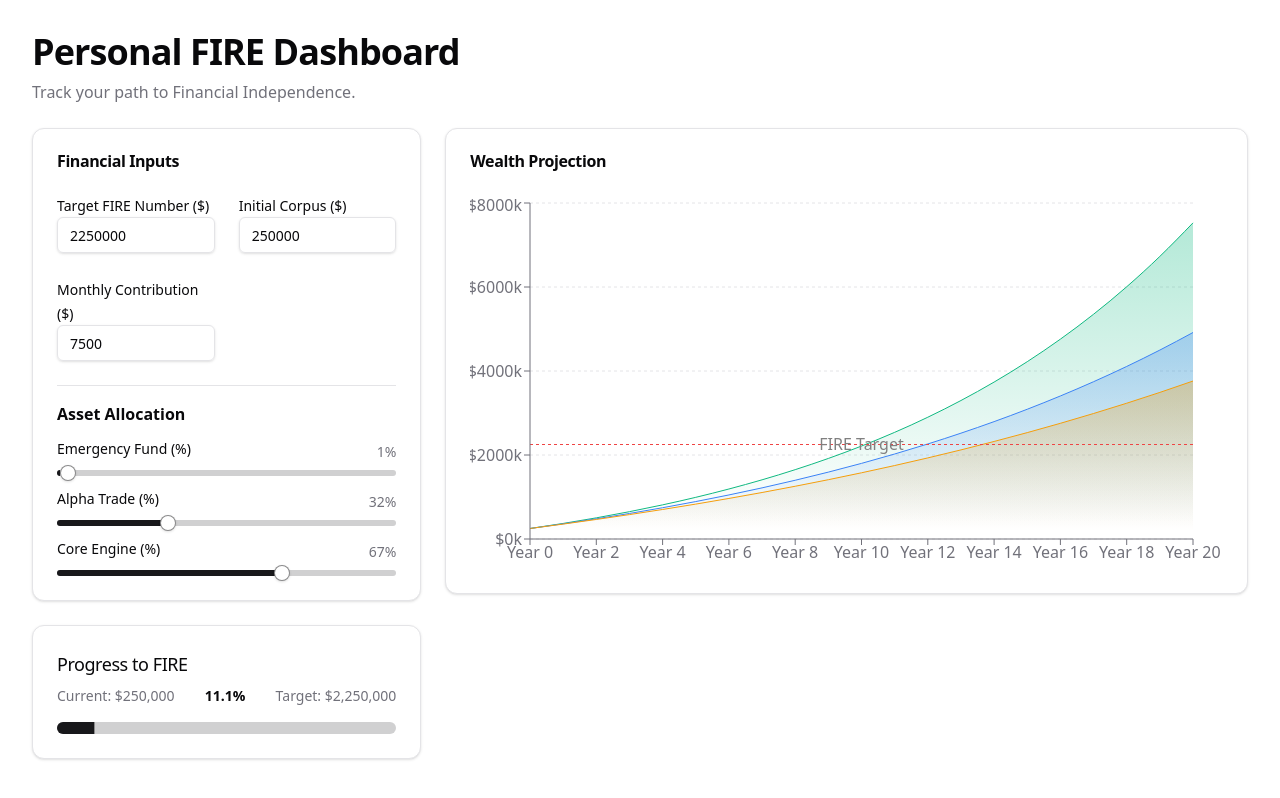
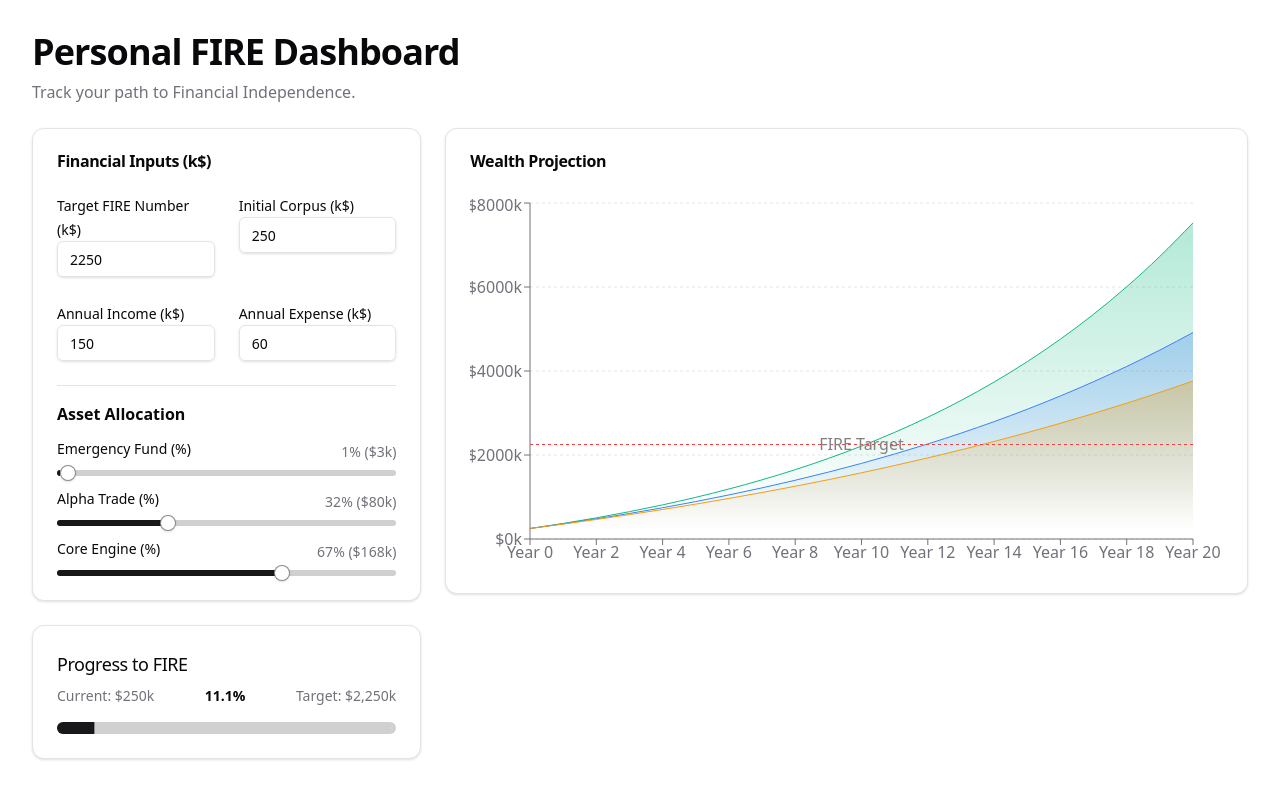
Before and after one commit to shadowlanes/fiery, a React (Vite) app: page / in a window 1280 px wide. Built offline with nearby package versions, Linux system fonts and the light colour scheme.

Commit message:
feat: Standardize financial inputs and calculations to thousands of dollars (k$) and derive monthly contribution from annual income and expenses.

```diff
--- a/src/components/Dashboard.jsx
+++ b/src/components/Dashboard.jsx
@@ -7,23 +7,30 @@ import { generateProjectionData } from '@/utils/calculations'
 
 const Dashboard = () => {
     const [inputs, setInputs] = useState({
-        targetNumber: 2250000,
-        initialCorpus: 250000,
-        monthlyContribution: 7500,
+        targetNumber: 2250, // k$
+        initialCorpus: 250, // k$
+        annualIncome: 150, // k$ (example default)
+        annualExpense: 60, // k$ (example default)
         allocation: {
             emergency: 1,
-            alpha: 32, // $80k / $250k = 32%
+            alpha: 32,
             core: 67,
         }
     });
 
+    const monthlyContribution = useMemo(() => {
+        const contribution = Math.max(0, inputs.annualIncome - inputs.annualExpense) / 12;
+        return contribution;
+    }, [inputs.annualIncome, inputs.annualExpense]);
+
     const projectionData = useMemo(() => {
+        // Inputs are in k$, so calculations will be in k$
         return generateProjectionData(
             inputs.initialCorpus,
-            inputs.monthlyContribution,
+            monthlyContribution,
             inputs.targetNumber
         );
-    }, [inputs.initialCorpus, inputs.monthlyContribution, inputs.targetNumber]);
+    }, [inputs.initialCorpus, monthlyContribution, inputs.targetNumber]);
 
     return (
         <div className="max-w-7xl mx-auto space-y-6">
--- a/src/components/InputSection.jsx
+++ b/src/components/InputSection.jsx
@@ -3,6 +3,7 @@ import { Input } from "@/components/ui/input"
 import { Label } from "@/components/ui/label"
 import { Slider } from "@/components/ui/slider"
 import { Card, CardContent, CardHeader, CardTitle } from "@/components/ui/card"
+import { formatCurrency } from "@/utils/calculations"
 
 const InputSection = ({ inputs, setInputs }) => {
     const handleChange = (e) => {
@@ -14,15 +15,19 @@ const InputSection = ({ inputs, setInputs }) => {
         setInputs(prev => ({ ...prev, [name]: value[0] }));
     };
 
+    const calculateAbsoluteAllocation = (percentage) => {
+        return (percentage / 100) * inputs.initialCorpus;
+    };
+
     return (
         <Card className="w-full">
             <CardHeader>
-                <CardTitle>Financial Inputs</CardTitle>
+                <CardTitle>Financial Inputs (k$)</CardTitle>
             </CardHeader>
             <CardContent className="space-y-6">
                 <div className="grid grid-cols-1 md:grid-cols-2 gap-6">
                     <div className="space-y-2">
-                        <Label htmlFor="targetNumber">Target FIRE Number ($)</Label>
+                        <Label htmlFor="targetNumber">Target FIRE Number (k$)</Label>
                         <Input
                             id="targetNumber"
                             name="targetNumber"
@@ -32,7 +37,7 @@ const InputSection = ({ inputs, setInputs }) => {
                         />
                     </div>
                     <div className="space-y-2">
-                        <Label htmlFor="initialCorpus">Initial Corpus ($)</Label>
+                        <Label htmlFor="initialCorpus">Initial Corpus (k$)</Label>
                         <Input
                             id="initialCorpus"
                             name="initialCorpus"
@@ -42,12 +47,22 @@ const InputSection = ({ inputs, setInputs }) => {
                         />
                     </div>
                     <div className="space-y-2">
-                        <Label htmlFor="monthlyContribution">Monthly Contribution ($)</Label>
+                        <Label htmlFor="annualIncome">Annual Income (k$)</Label>
                         <Input
-                            id="monthlyContribution"
-                            name="monthlyContribution"
+                            id="annualIncome"
+                            name="annualIncome"
                             type="number"
-                            value={inputs.monthlyContribution}
+                            value={inputs.annualIncome}
+                            onChange={handleChange}
+                        />
+                    </div>
+                    <div className="space-y-2">
+                        <Label htmlFor="annualExpense">Annual Expense (k$)</Label>
+                        <Input
+                            id="annualExpense"
+                            name="annualExpense"
+                            type="number"
+                            value={inputs.annualExpense}
                             onChange={handleChange}
                         />
                     </div>
@@ -59,7 +74,9 @@ const InputSection = ({ inputs, setInputs }) => {
                     <div className="space-y-2">
                         <div className="flex justify-between">
                             <Label>Emergency Fund (%)</Label>
-                            <span className="text-sm text-muted-foreground">{inputs.allocation.emergency}%</span>
+                            <div className="text-sm text-muted-foreground">
+                                {inputs.allocation.emergency}% ({formatCurrency(calculateAbsoluteAllocation(inputs.allocation.emergency))})
+                            </div>
                         </div>
                         <Slider
                             value={[inputs.allocation.emergency]}
@@ -75,7 +92,9 @@ const InputSection = ({ inputs, setInputs }) => {
                     <div className="space-y-2">
                         <div className="flex justify-between">
                             <Label>Alpha Trade (%)</Label>
-                            <span className="text-sm text-muted-foreground">{inputs.allocation.alpha}%</span>
+                            <div className="text-sm text-muted-foreground">
+                                {inputs.allocation.alpha}% ({formatCurrency(calculateAbsoluteAllocation(inputs.allocation.alpha))})
+                            </div>
                         </div>
                         <Slider
                             value={[inputs.allocation.alpha]}
@@ -91,7 +110,9 @@ const InputSection = ({ inputs, setInputs }) => {
                     <div className="space-y-2">
                         <div className="flex justify-between">
                             <Label>Core Engine (%)</Label>
-                            <span className="text-sm text-muted-foreground">{inputs.allocation.core}%</span>
+                            <div className="text-sm text-muted-foreground">
+                                {inputs.allocation.core}% ({formatCurrency(calculateAbsoluteAllocation(inputs.allocation.core))})
+                            </div>
                         </div>
                         <Slider
                             value={[inputs.allocation.core]}
--- a/src/components/ProjectionChart.jsx
+++ b/src/components/ProjectionChart.jsx
@@ -42,7 +42,7 @@ const ProjectionChart = ({ data, target }) => {
                         />
                         <YAxis
                             stroke="hsl(var(--muted-foreground))"
-                            tickFormatter={(value) => `$${value / 1000}k`}
+                            tickFormatter={(value) => `$${value}k`}
                         />
                         <Tooltip
                             formatter={(value) => formatCurrency(value)}
--- a/src/utils/calculations.js
+++ b/src/utils/calculations.js
@@ -94,5 +94,5 @@ export const formatCurrency = (value) => {
         style: 'currency',
         currency: 'USD',
         maximumFractionDigits: 0,
-    }).format(value);
+    }).format(value) + 'k';
 };
```
